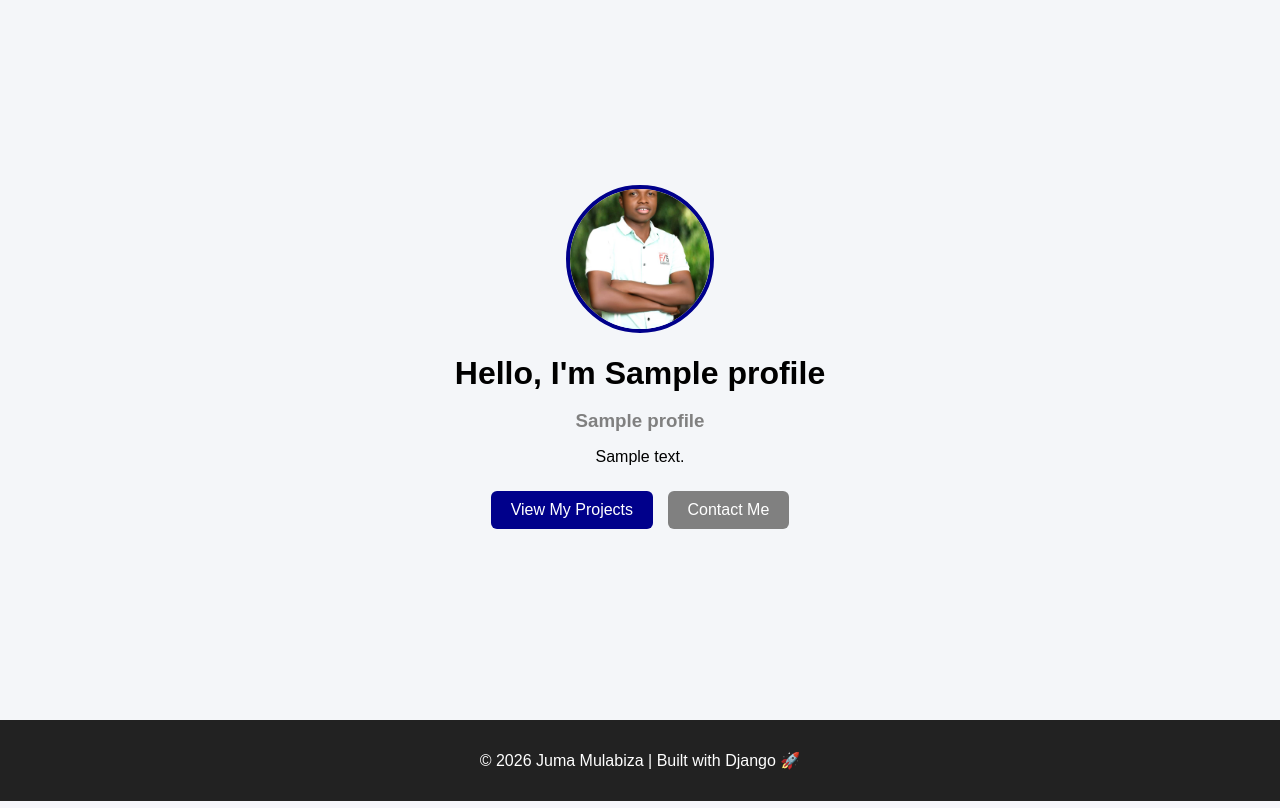
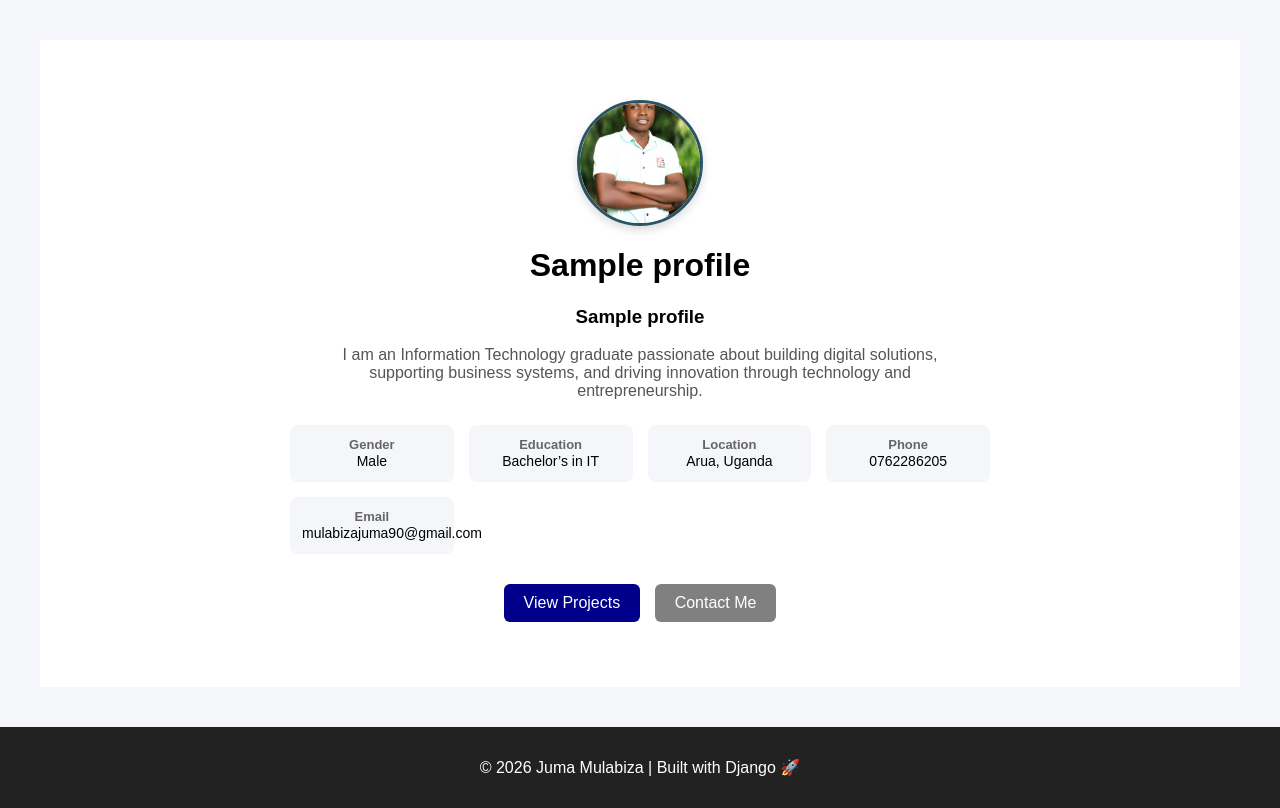
Before and after one commit to Jumaz2000/myprofile, a Django app: template userprofile/templates/userprofile/home.html in a window 1280 px wide. Shown: the part 98-906 px from the top of the page. Run offline with Django 3.2, Linux system fonts and the light colour scheme; the template is opened without the code that fills it: most values are stand-ins (such as "Sample title", 1, 10 or a date in 2020).

Commit message:
Adjusted profile image to circular size

```diff
--- a/userprofile/static/userprofile/style.css
+++ b/userprofile/static/userprofile/style.css
@@ -30,44 +30,95 @@ body {
     padding: 40px;
 }
 
-/* CARDS */
-.card {
-    background: white;
-    padding: 25px;
-    margin: 20px auto;
-    width: 60%;
-    border-radius: 12px;
-    box-shadow: 0 4px 10px rgba(0,0,0,0.1);
+.hero-banner {
+    background: #ffffff;
+    padding: 60px 20px;
+}
+
+.hero-overlay {
+    display: flex;
+    justify-content: center;
+    align-items: center;
+}
+
+.hero-intro {
+    margin: 15px auto;
+    font-size: 16px;
+    color: #555;
+    max-width: 600px;
+    text-align: center;
+}
+
+.hero-content {
+    color: #000;
+    text-align: center;
+    max-width: 700px;
 }
 
 /* PROFILE IMAGE */
-.profile-img {
-    width: 140px;
-    height: 140px;
-    border-radius: 50%;
-    object-fit: cover;
-    display: block;
-    margin: 0 auto 20px;
-    border: 4px solid darkblue;
+.profile-grid {
+    display: grid;
+    grid-template-columns: repeat(auto-fit, minmax(160px, 1fr));
+    gap: 15px;
+    margin: 25px auto;
+    max-width: 700px;
 }
 
-/* PROJECT IMAGE */
-.project-img {
+.profile-item {
+    background: #f4f6f9;
+    padding: 12px;
+    border-radius: 8px;
+    text-align: center;
+}
+
+.profile-item strong {
+    display: block;
+    font-size: 13px;
+    color: #666;
+}
+
+.profile-item span {
+    font-size: 14px;
+    color: #000;
+}
+
+.profile-img {
     width: 120px;
     height: 120px;
     border-radius: 50%;
     object-fit: cover;
     display: block;
     margin: 0 auto 15px;
-    border: 3px solid darkblue;
+    border: 3px solid #2c5364;
+    box-shadow: 0 4px 10px rgba(0,0,0,0.15);
+}
+/* BUTTONS */
+.btn {
+    display: inline-block;
+    padding: 10px 20px;
+    background-color: darkblue;
+    color: white;
+    text-decoration: none;
+    border-radius: 6px;
+    margin: 5px;
 }
 
-/* FOOTER */
-footer {
-    background: #222;
-    color: white;
-    text-align: center;
-    padding: 15px;
+.btn:hover {
+    background-color: navy;
+}
+
+.btn.secondary {
+    background-color: gray;
+}
+
+/* CARDS */
+.card {
+    background: white;
+    padding: 25px;
+    margin: 20px auto;
+    width: 90%;
+    border-radius: 12px;
+    box-shadow: 0 4px 10px rgba(0,0,0,0.1);
 }
 
 /* PROJECT GRID */
@@ -102,88 +157,76 @@ footer {
     border: 3px solid darkblue;
 }
 
-/* HERO SECTION */
-.hero {
-    display: flex;
-    justify-content: center;
-    align-items: center;
-    text-align: center;
-    height: 80vh;
+/* SKILLS GRID */
+.skills-grid {
+    display: grid;
+    grid-template-columns: repeat(auto-fit, minmax(220px, 1fr));
+    gap: 20px;
 }
 
-.hero-content {
-    max-width: 600px;
+.skill-card {
+    background: white;
+    padding: 20px;
+    border-radius: 12px;
+    text-align: center;
+    box-shadow: 0 4px 10px rgba(0,0,0,0.1);
+    transition: 0.3s;
 }
 
-/* HERO TEXT */
-.hero h1 {
-    font-size: 32px;
+.skill-card i {
+    font-size: 30px;
+    color: darkblue;
     margin-bottom: 10px;
 }
 
-.hero h3 {
-    color: gray;
-    margin-bottom: 15px;
+.skill-card:hover {
+    transform: translateY(-8px);
 }
 
-.hero p {
-    margin-bottom: 20px;
+/* EDUCATION & EXPERIENCE */
+.edu-grid, .exp-grid {
+    display: grid;
+    grid-template-columns: repeat(auto-fit, minmax(250px, 1fr));
+    gap: 20px;
 }
 
-/* BUTTONS */
-.btn {
-    display: inline-block;
-    padding: 10px 20px;
-    background-color: darkblue;
-    color: white;
-    text-decoration: none;
-    border-radius: 6px;
-    margin: 5px;
-}
-
-.btn:hover {
-    background-color: navy;
-}
-
-.btn.secondary {
-    background-color: gray;
-}
-
-/* SKILLS BADGES */
-.skills-container {
-    margin-top: 10px;
-}
-
-.skill-badge {
-    display: inline-block;
-    background-color: darkblue;
-    color: white;
-    padding: 6px 12px;
-    margin: 5px;
-    border-radius: 20px;
-    font-size: 14px;
+.edu-card, .exp-card {
+    background: white;
+    padding: 20px;
+    border-radius: 12px;
+    text-align: center;
+    box-shadow: 0 4px 10px rgba(0,0,0,0.1);
     transition: 0.3s;
 }
 
-/* HOVER EFFECT 🔥 */
-.skill-badge:hover {
-    background-color: navy;
-    transform: scale(1.05);
+.edu-card i, .exp-card i {
+    font-size: 30px;
+    color: darkblue;
+    margin-bottom: 10px;
+}
+
+.edu-card:hover, .exp-card:hover {
+    transform: translateY(-8px);
+}
+
+.year {
+    color: gray;
+    font-size: 14px;
 }
 
 /* CONTACT PAGE */
 .contact-container {
     display: flex;
-    justify-content: space-between;
     gap: 30px;
+    flex-wrap: wrap;
 }
 
 .contact-info {
-    width: 40%;
+    flex: 1;
 }
 
 .contact-form {
-    width: 60%;
+    flex: 1;
 }
 
 .contact-form input,
--- a/userprofile/templates/userprofile/home.html
+++ b/userprofile/templates/userprofile/home.html
@@ -3,21 +3,58 @@
 
 {% block content %}
 
-<div class="hero">
+<div class="hero-banner">
 
-    <div class="hero-content">
+    <div class="hero-overlay">
 
-        <img src="{% static 'userprofile/images/profile.jpg' %}" class="profile-img">
+        <div class="hero-content">
 
-        <h1>Hello, I'm {{ profile.name }}</h1>
+            <img src="{% static 'userprofile/images/profile.jpg' %}" class="profile-img">
 
-        <h3>{{ profile.title }}</h3>
+            <h1>{{ profile.name }}</h1>
+            <h3>{{ profile.title }}</h3>
 
-        <p>{{ profile.bio }}</p>
+            <!-- INTRO TEXT (RESTORED ✅) -->
+            <p class="hero-intro">
+                I am an Information Technology graduate passionate about building digital solutions,
+                supporting business systems, and driving innovation through technology and entrepreneurship.
+            </p>
 
-        <div class="hero-buttons">
-            <a href="/projects/" class="btn">View My Projects</a>
-            <a href="/contact/" class="btn secondary">Contact Me</a>
+            <!-- ORGANIZED PROFILE DETAILS -->
+            <div class="profile-grid">
+
+                <div class="profile-item">
+                    <strong>Gender</strong>
+                    <span>Male</span>
+                </div>
+
+                <div class="profile-item">
+                    <strong>Education</strong>
+                    <span>Bachelor’s in IT</span>
+                </div>
+
+                <div class="profile-item">
+                    <strong>Location</strong>
+                    <span>Arua, Uganda</span>
+                </div>
+
+                <div class="profile-item">
+                    <strong>Phone</strong>
+                    <span>0762286205</span>
+                </div>
+
+                <div class="profile-item">
+                    <strong>Email</strong>
+                    <span>mulabizajuma90@gmail.com</span>
+                </div>
+
+            </div>
+
+            <div class="hero-buttons">
+                <a href="/projects/" class="btn">View Projects</a>
+                <a href="/contact/" class="btn secondary">Contact Me</a>
+            </div>
+
         </div>
 
     </div>
--- a/userprofile/templates/userprofile/projects.html
+++ b/userprofile/templates/userprofile/projects.html
@@ -18,6 +18,7 @@
                 {% endif %}
 
                 <h3>{{ project.title }}</h3>
+
                 <p>{{ project.description }}</p>
 
             </div>
```
Also changed, not shown: other parts of userprofile/static/userprofile/style.css (+11 -96 lines), db.sqlite3, media/projects/WhatsApp_Image_2026-04-06_at_21.27.55.jpeg (added), media/projects/WhatsApp_Image_2026-04-07_at_14.54.56.jpeg (added), media/projects/jobconnect_ySXOTq2.png (added), media/projects/wehire.jpg (added).
